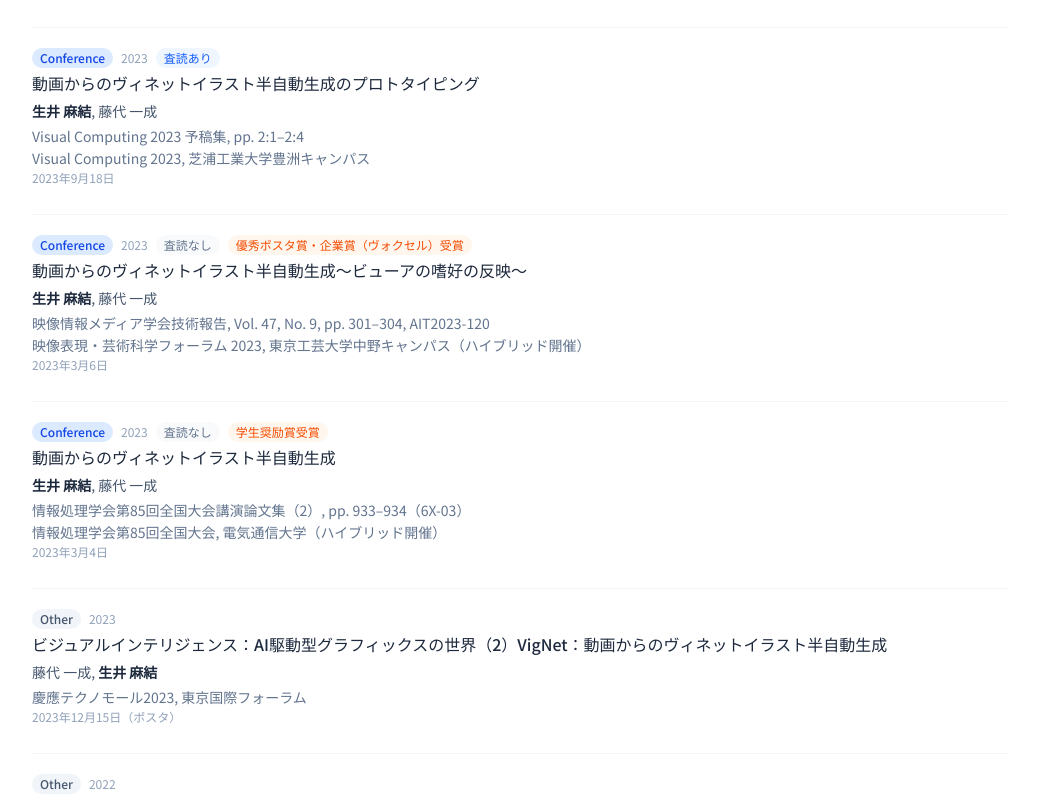
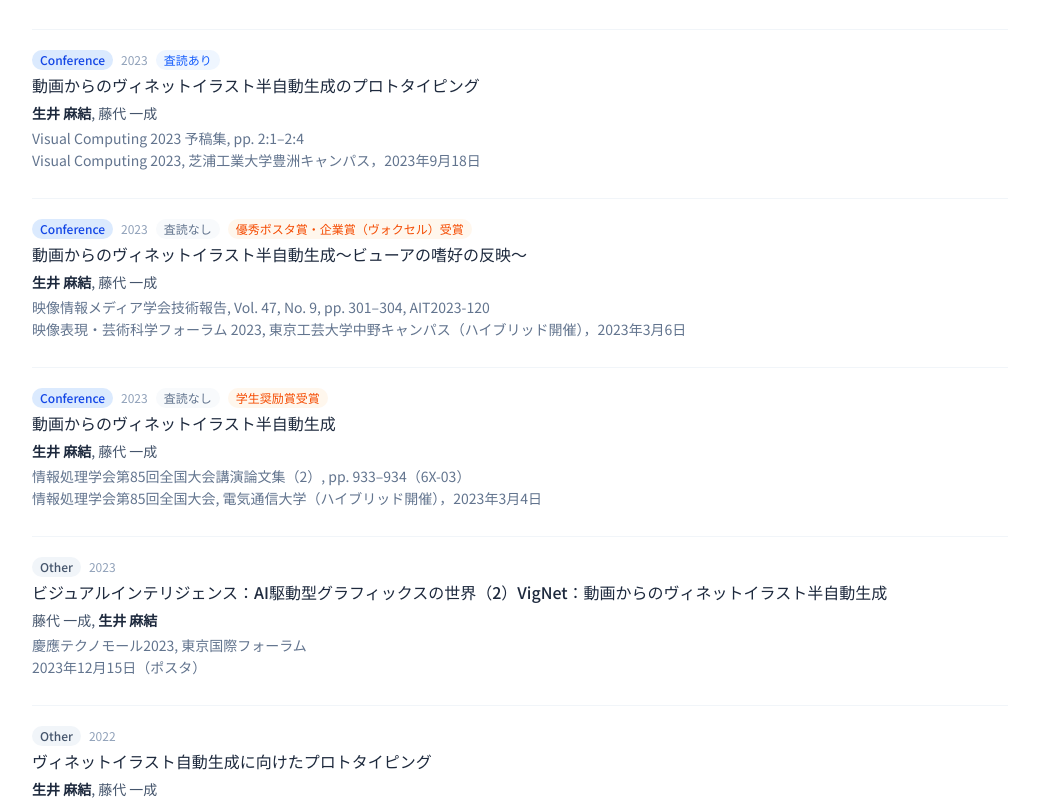
Before and after one commit to mayu-namai/mayu-page, a Next.js app: page / in a window 1280 px wide. Shown: the part 1466-2266 px from the top of the page, without its empty margins (120-1159 px from the left). Built offline with nearby package versions, Linux system fonts and the light colour scheme.

Commit message:
Inline date with conference on same line
Co-Authored-By: Claude Sonnet 4.6 <noreply@anthropic.com>

```diff
--- a/components/PublicationsSection.tsx
+++ b/components/PublicationsSection.tsx
@@ -64,10 +64,12 @@ function PublicationCard({ pub }: { pub: Publication }) {
         <div className="space-y-0.5">
           <p className="text-sm text-slate-500">{pub.venue}</p>
           {pub.conference && (
-            <p className="text-sm text-slate-500">{pub.conference}</p>
+            <p className="text-sm text-slate-500">
+              {pub.conference}{pub.date && `，${pub.date}`}
+            </p>
           )}
-          {pub.date && (
-            <p className="text-xs text-slate-400">{pub.date}</p>
+          {!pub.conference && pub.date && (
+            <p className="text-sm text-slate-500">{pub.date}</p>
           )}
         </div>
         <div className="flex gap-3 mt-2">
```
